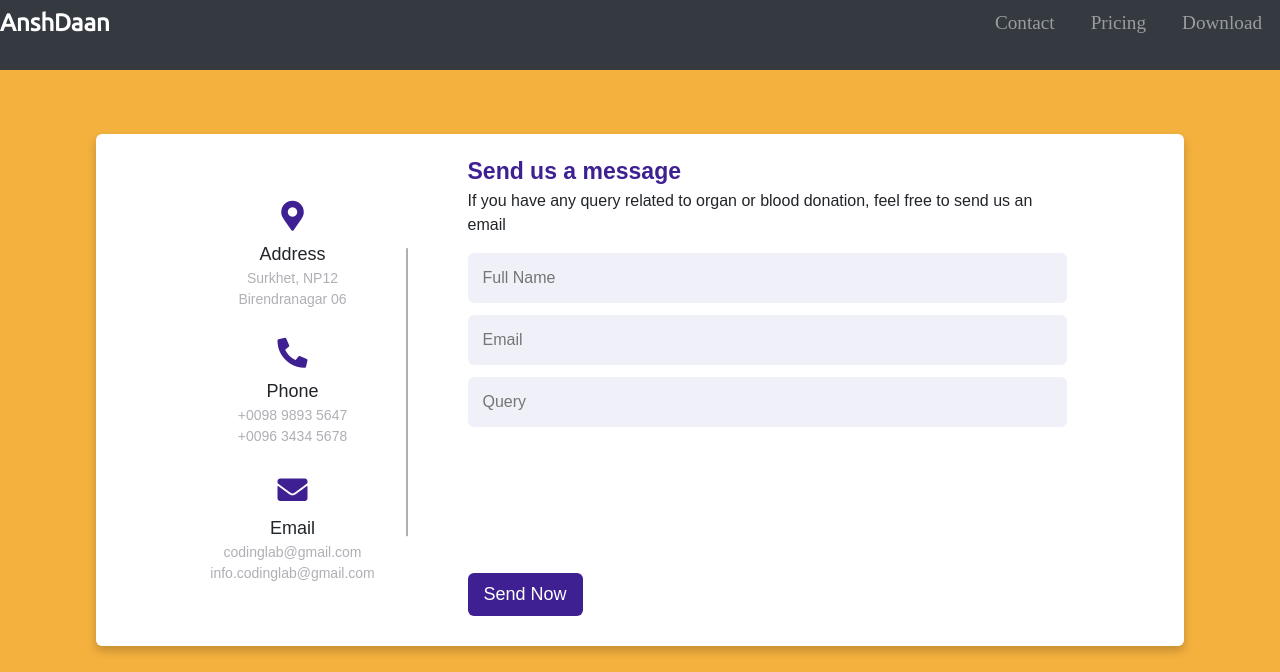
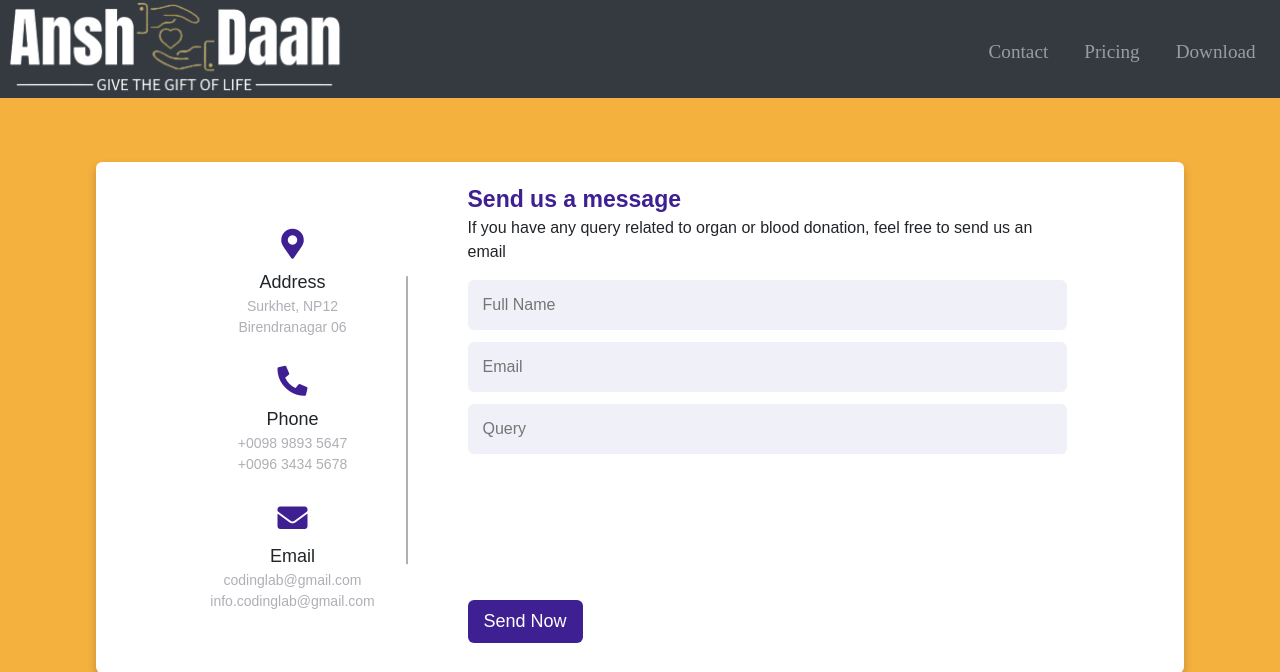
Before and after one commit to unique-gravel/Allograft-Project, a PHP site: page /contact_us.html in a window 1280 px wide. Shown: the top 672 px of the page. Run offline with PHP 8.4, Linux system fonts and the light colour scheme; some libraries are stand-ins or nearby versions.

Commit message:
made the navigation bar of contact_us.html better by adding a logo same as index.html and resizing the same; modified contactus.css; made changes to properly indent index.html

```diff
--- a/contact_us.html
+++ b/contact_us.html
@@ -2,6 +2,10 @@
 <!-- Created By CodingLab - www.codinglabweb.com -->
 <html lang="en" dir="ltr">
   <head>
+    <meta charset="utf-8">
+    <title>Together, We Can Save Lives - Join the Organ Donation Movement</title>
+    <link rel="icon" type="image/png" href="images/logo_2.png">
+
     <!-- Google Fonts -->
     <link href="https://fonts.googleapis.com/css?family=Montserrat|Ubuntu" rel="stylesheet">
 
@@ -26,7 +30,7 @@
   </head>
   <body>
 
-    <!-- nav bar -->
+    <!-- nav bar
     <nav class="navbar navbar-expand-lg navbar-dark bg-dark">
 
         <a class="navbar-brand" href="index.html">AnshDaan</a>
@@ -40,6 +44,33 @@
           <ul class="navbar-nav ml-auto">
             <li class="nav-item">
               <a class="nav-link" href="#footer">Contact</a>
+            </li>
+            <li class="nav-item">
+              <a class="nav-link" href="#pricing">Pricing</a>
+            </li>
+            <li class="nav-item">
+              <a class="nav-link" href="#cta">Download</a>
+            </li>
+          </ul>
+
+        </div>
+      </nav> -->
+      <!-- Nav Bar -->
+
+      <nav class="navbar navbar-expand-lg navbar-dark bg-dark">
+
+        <!-- <a class="navbar-brand" href="index.html">AnshDaan</a> -->
+        <a href="index.html"><img id="logo" src="images/logo_AnshDaan.png", width="350px"></a>
+
+        <button class="navbar-toggler" type="button" data-toggle="collapse" data-target="#navbarTogglerDemo02">
+            <span class="navbar-toggler-icon"></span>
+        </button>
+
+        <div class="collapse navbar-collapse" id="navbarTogglerDemo02">
+
+          <ul class="navbar-nav ml-auto">
+            <li class="nav-item">
+              <a class="nav-link" href="contact_us.html">Contact</a>
             </li>
             <li class="nav-item">
               <a class="nav-link" href="#pricing">Pricing</a>
--- a/css/contactUs.css
+++ b/css/contactUs.css
@@ -1,14 +1,17 @@
 /* Navigation Bar */
 
 .navbar {
-    padding: 0 0 1.5rem;
+    padding: 0 0 .1rem;
     margin-top: 0 !important;
   }
 
   .navbar-brand {
     font-family: "Ubuntu";
-    font-size: 1.5rem;
+    font-size: 2.5rem;
     font-weight: bold;
+    padding-top: .5rem;
+    padding-left: 1rem;
+    padding-bottom: .5rem;
   }
 
   .nav-item {
@@ -19,6 +22,11 @@
     font-size: 1.2rem;
     font-family: "Montserrat-Light";
   }
+
+  #navbarTogglerDemo02 {
+    padding-top: .5rem;
+    padding-right: .4rem;
+   }
 
 
 
```
Also changed, not shown: index.html (indentation only). Lines whose indentation alone changed are shown as unchanged.
